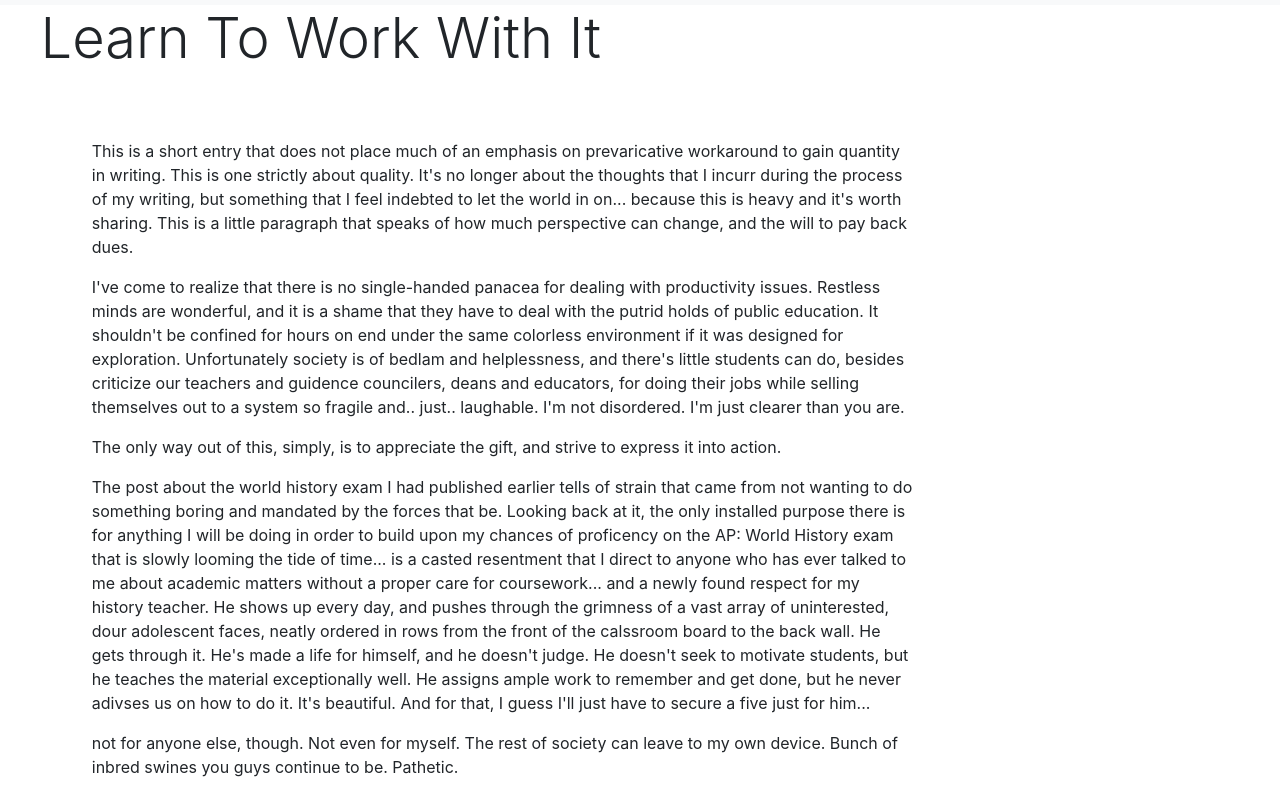
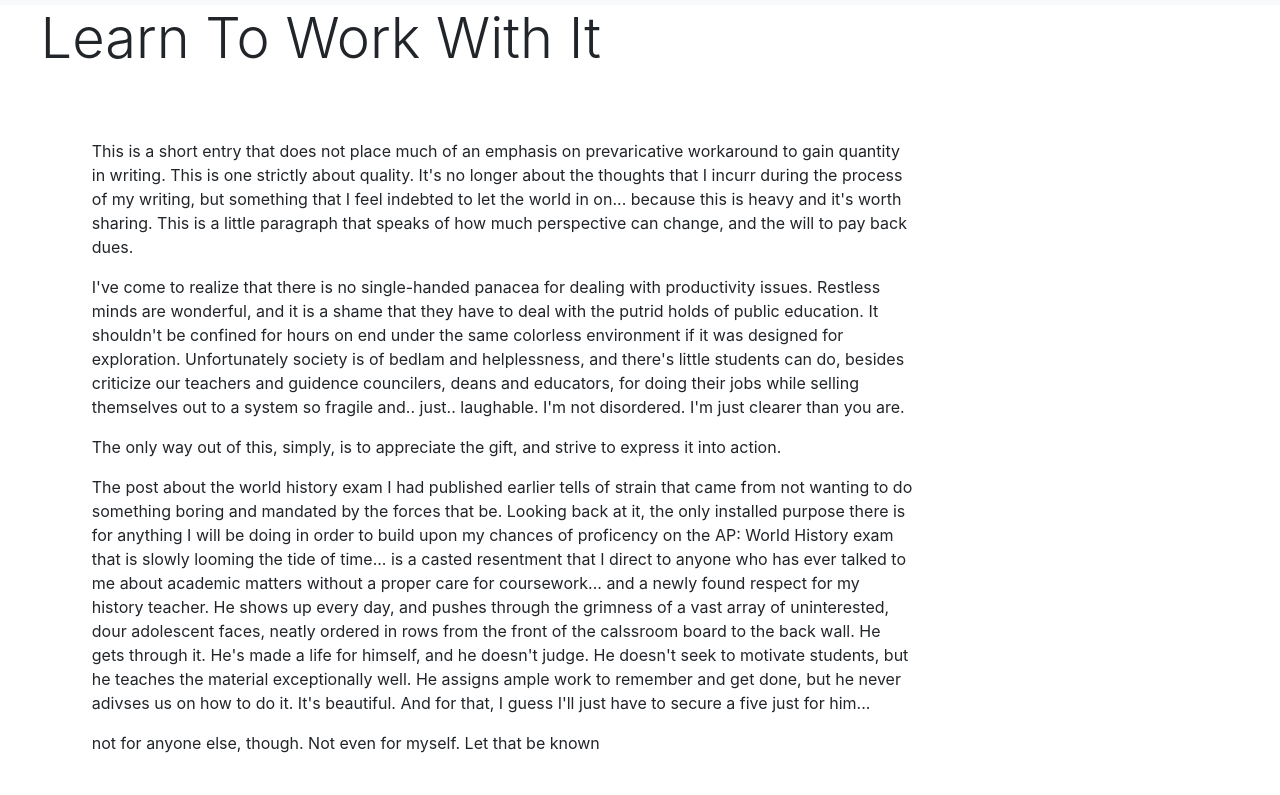
Before and after one commit to AveKhati/AveKhati.github.io, a website: page 2022/03/05/Learn-to-Work-With-It.html in a window 1280 px wide. Shown: the part 51-846 px from the top of the page. After the commit the page ends 822 px from the top, so only its background shows below. Drawn offline with Linux system fonts and the light colour scheme.

Commit message:
arb additions

```diff
--- a/2022/03/05/Learn-to-Work-With-It.html
+++ b/2022/03/05/Learn-to-Work-With-It.html
@@ -47,7 +47,7 @@ heavy and it's worth sharing. This is a little paragraph that speaks of how much
 
 <p>The post about the world history exam I had published earlier tells of strain that came from not wanting to do something boring and mandated by the forces that be. Looking back at it, the only installed purpose there is for anything I will be doing in order to build upon my chances of proficency on the AP: World History exam that is slowly looming the tide of time... is a casted resentment that I direct to anyone who has ever talked to me about academic matters without a proper care for coursework... and a newly found respect for my history teacher. He shows up every day, and pushes through the grimness of a vast array of uninterested, dour adolescent faces, neatly ordered in rows from the front of the calssroom board to the back wall. He gets through it. He's made a life for himself, and he doesn't judge. He doesn't seek to motivate students, but he teaches the material exceptionally well. He assigns ample work to remember and get done, but he never adivses us on how to do it. It's beautiful. And for that, I guess I'll just have to secure a five just for him... </p>
 
-<p>not for anyone else, though. Not even for myself. The rest of society can leave to my own device. Bunch of inbred swines you guys continue to be. Pathetic. </p>
+<p>not for anyone else, though. Not even for myself. Let that be known </p>
 </div></div></small></header></div>
 
   </body>
```
